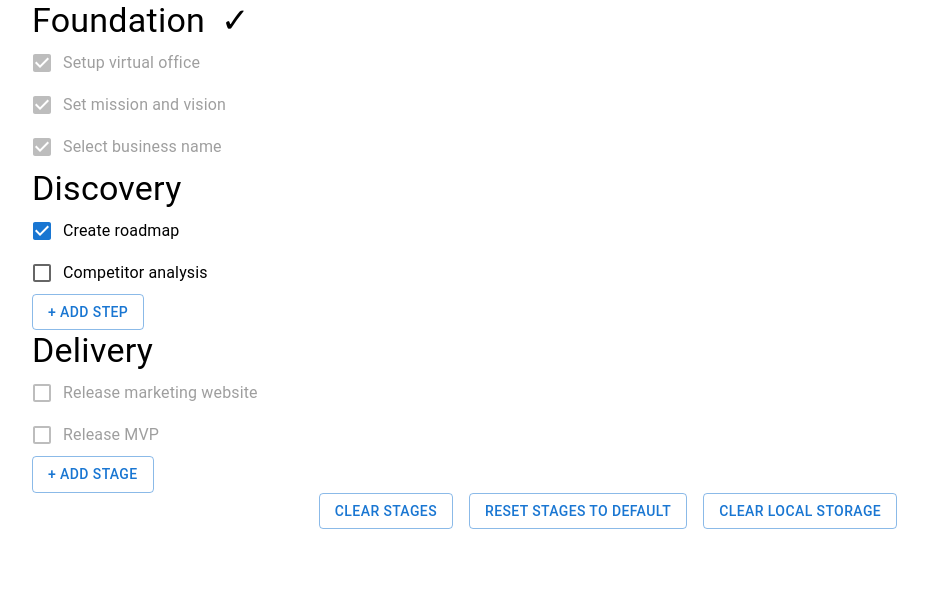
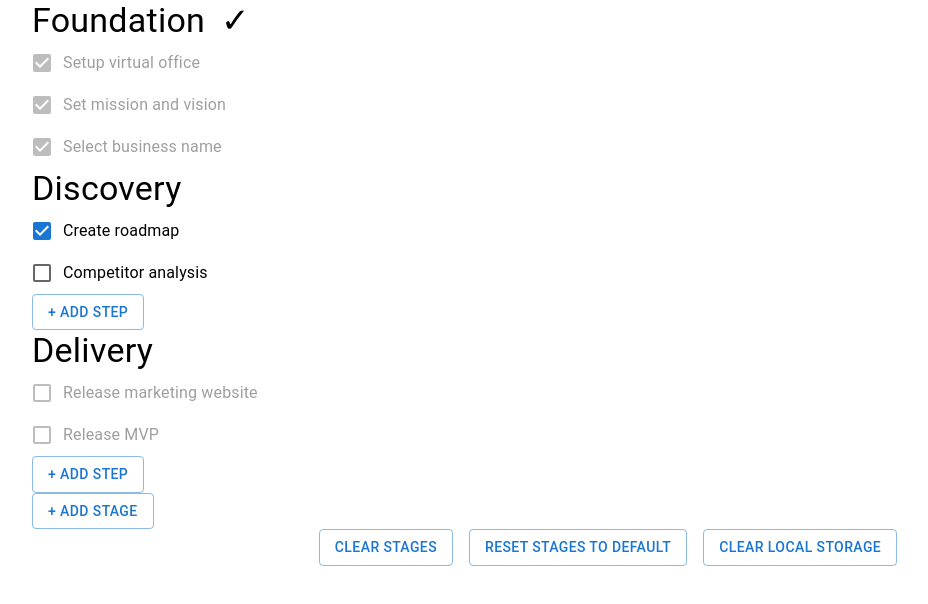
Before and after one commit to rtrembecky/oakslab-assignment, a Next.js app: page / in a window 1280 px wide. Shown: the top 604 px of the page, without its empty margins (32-960 px from the left). Built offline with nearby package versions, Linux system fonts and the light colour scheme.

Commit message:
allow adding steps for future stages

```diff
--- a/src/app/Stage.tsx
+++ b/src/app/Stage.tsx
@@ -34,7 +34,8 @@ export const Stage: FC<StageProps> = ({ label, stages, updateStages, previousSta
   const nextStageSteps = nextStageLabel ? stages[nextStageLabel] : undefined
   const nextStageInProgress = nextStageSteps ? Object.values(nextStageSteps).some((value) => value) : false
 
-  const locked = previousStageInProgress || nextStageInProgress
+  const lockedCheckboxes = previousStageInProgress || nextStageInProgress
+  const canAddSteps = !nextStageInProgress
 
   return (
     <Stack>
@@ -48,10 +49,10 @@ export const Stage: FC<StageProps> = ({ label, stages, updateStages, previousSta
           label={label}
           value={steps[label]}
           onChange={(value) => setSteps({ ...steps, [label]: value })}
-          locked={locked}
+          locked={lockedCheckboxes}
         />
       ))}
-      {!locked &&
+      {canAddSteps &&
         (!addingStep ? (
           <div>
             <Button variant="outlined" onClick={() => setAddingStep(true)}>
```
